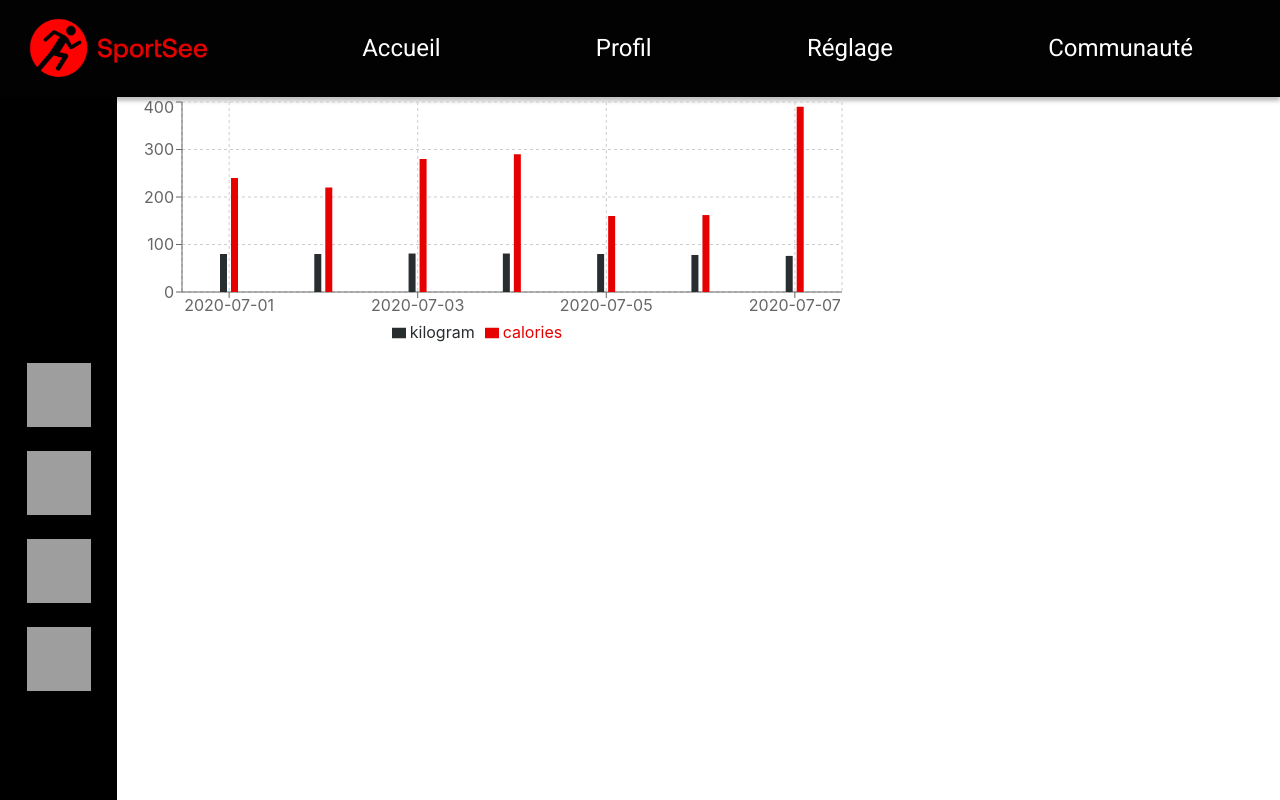
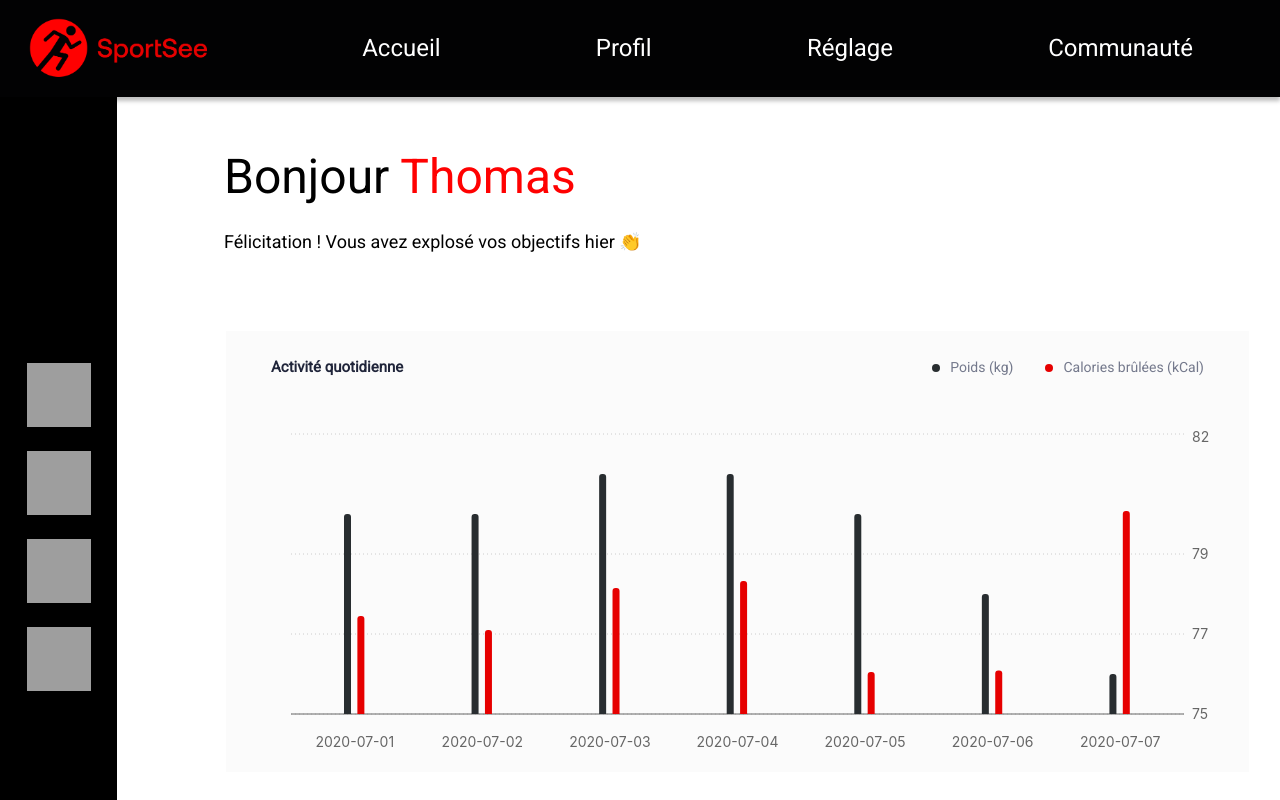
Before and after one commit to HindG/Sportsee-front, a React (Create React App) app: page /user/1 in a window 1280 px wide. Built offline with nearby package versions, Linux system fonts and the light colour scheme; grey boxes are pictures that could not be loaded.

Commit message:
Ended barchart

```diff
--- a/src/Components/BarsChart/BarsChart.js
+++ b/src/Components/BarsChart/BarsChart.js
@@ -5,8 +5,9 @@ import {
     XAxis,
     CartesianGrid,
     Tooltip,
-    Legend
+    ResponsiveContainer
 } from "recharts";
+import "./barchart.css"
 
 function BarsChart() {
     const data = [
@@ -48,15 +49,37 @@ function BarsChart() {
     ]
 
     return (
-        <BarChart width={730} height={250} data={data}>
-            <CartesianGrid strokeDasharray="3 3" />
-            <XAxis dataKey="day" />
-            <YAxis />
-            <Tooltip />
-            <Legend />
-            <Bar dataKey="kilogram" fill="#282D30" barSize={7} />
-            <Bar dataKey="calories" fill="#E60000" barSize={7} />
-        </BarChart>
+        <div className="barchart--container">
+            <div className="barchart--title__container">
+                <h2 className="barchart--title">Activité quotidienne</h2>
+                <div>
+                    <div className="barchart--legend__items">
+                        <div className="barchart--circle__black"></div>
+                        <p className="barchart--legend__text barchart--title">Poids (kg)</p>
+                    </div>
+                    <div className="barchart--legend__items">
+                        <div className="barchart--circle__black barchart--circle__red"></div>
+                        <p className="barchart--legend__text barchart--title">Calories brûlées (kCal)</p>
+                    </div>
+                </div>
+            </div>
+            <ResponsiveContainer width='100%' height={320}>
+                <BarChart
+                    width={835}
+                    height={320}
+                    data={data}
+                    barGap="5%"
+                    barCategoryGap="35%">
+                    <CartesianGrid strokeDasharray="1 3" vertical={false} />
+                    <XAxis dataKey="day" tickLine={false} tick={{ fontSize: 14 }} dy={15} />
+                    <YAxis orientation="right" yAxisId="right" axisLine={false} tickLine={false} dataKey="kilogram" type="number" tick={{ fontSize: 14 }} domain={['dataMin-1', 'dataMax+1']} />
+                    <YAxis orientation="left" axisLine={false} tick={false} yAxisId="left" dataKey="calories" type="number" domain={[100, 500]} />
+                    <Tooltip />
+                    <Bar dataKey="kilogram" yAxisId="right" fill="#282D30" unit="kg" barSize={7} name="Poids (kg)" radius={[3, 3, 0, 0]} />
+                    <Bar dataKey="calories" yAxisId="left" fill="#E60000" unit="Kcal" name="Calories brûlées (kCal)" barSize={7} radius={[3, 3, 0, 0]} />
+                </BarChart >
+            </ResponsiveContainer>
+        </div>
     );
 }
 
--- /dev/null
+++ b/src/Components/BarsChart/barchart.css
@@ -0,0 +1,42 @@
+.barchart--container {
+    margin: 77px 31px 28px 109px;
+    background-color: #FBFBFB;
+    padding-bottom: 23px;
+}
+
+.barchart--title__container {
+    display: flex;
+    justify-content: space-between;
+    padding: 24px 45px 50px;
+}
+
+.barchart--title {
+    font-family: 'Roboto';
+    font-size: 15px;
+    line-height: 24px;
+    color: #20253A;
+}
+
+.barchart--legend__items {
+    display: inline-block;
+}
+
+.barchart--legend__text {
+    display: inline-block;
+    font-size: 14px;
+    color: #74798C;
+}
+
+.barchart--circle__black {
+    display: inline-block;
+    width: 8px;
+    height: 8px;
+    background-color: #282D30;
+    border-radius: 100px;
+    margin-right: 10px;
+}
+
+.barchart--circle__red {
+    background-color: #E60000;
+    margin-left: 32px;
+}
--- a/src/Pages/Dashboard/Dashboard.js
+++ b/src/Pages/Dashboard/Dashboard.js
@@ -9,6 +9,8 @@ function Dashboard() {
         <Fragment>
             <Header />
             <SideBar />
+            <h1 className="dashboard--title">Bonjour <span className="dashboard--title__name">Thomas</span></h1>
+            <h2 className="dashboard--subtitle">Félicitation ! Vous avez explosé vos objectifs hier 👏</h2>
             <div className="dashboard--graph__container">
                 <BarsChart />
             </div>
--- a/src/Pages/Dashboard/dashboard.css
+++ b/src/Pages/Dashboard/dashboard.css
@@ -1,3 +1,26 @@
 .dashboard--graph__container {
     margin-left: 117px;
 }
+
+.dashboard--title {
+    margin-left: 224px;
+    font-family: 'Roboto';
+    font-weight: 500;
+    font-size: 48px;
+    line-height: 24px;
+    color: #000000;
+    margin-top: 68px;
+}
+
+.dashboard--title__name {
+    color: #FF0101;
+}
+
+.dashboard--subtitle {
+    font-family: 'Roboto';
+    font-weight: 400;
+    font-size: 18px;
+    line-height: 24px;
+    margin-top: 41px;
+    margin-left: 224px;
+}
```
